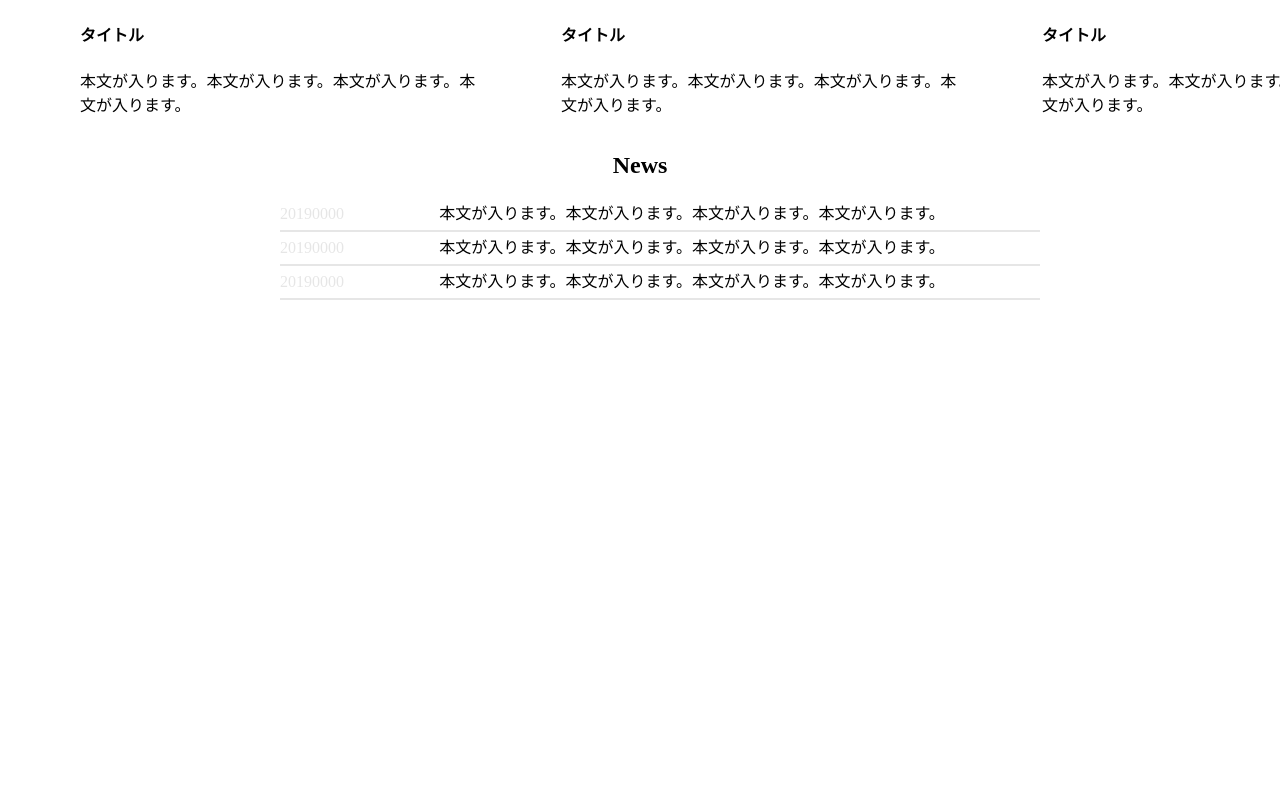
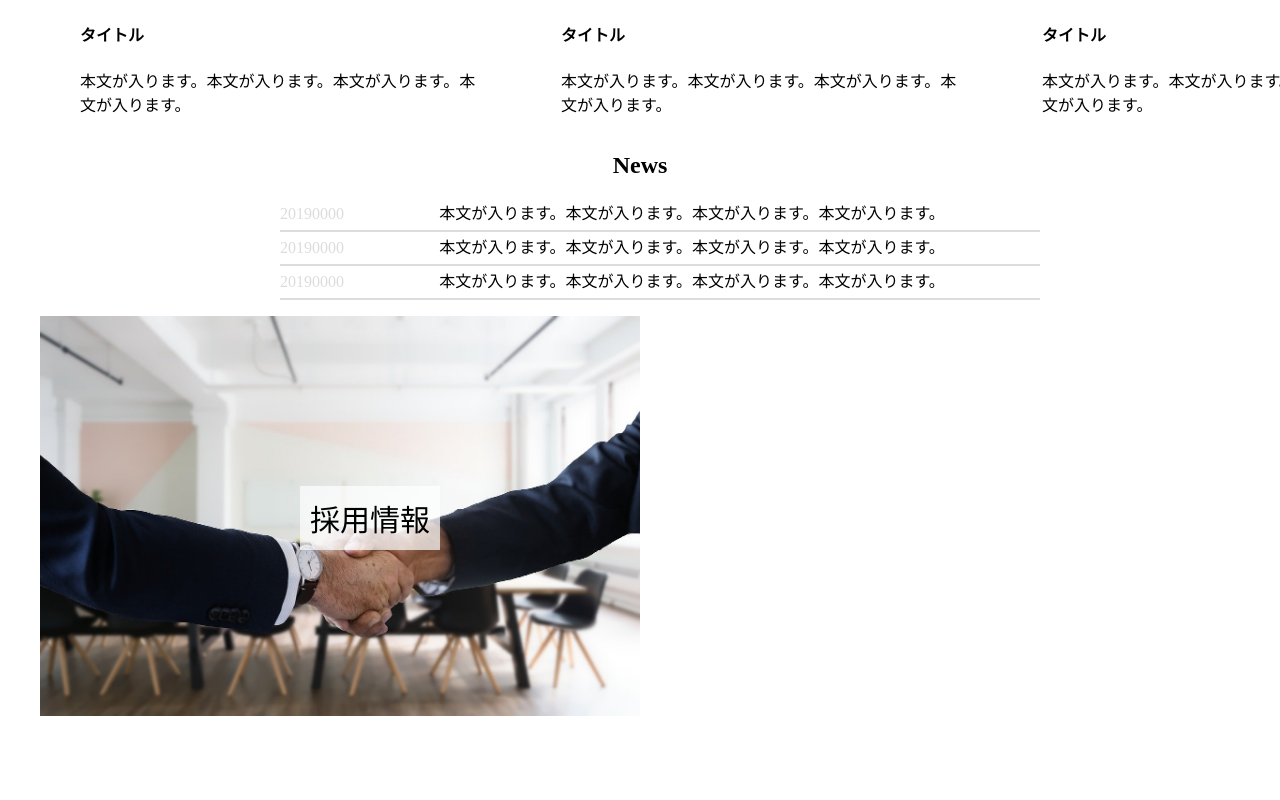
Before and after one commit to emukokoro/practice, a plain HTML site: page index.html in a window 1280 px wide. Shown: the part 1750-2550 px from the top of the page. Before the commit the page ends 2066 px from the top, so only its background shows below. Drawn offline with Linux system fonts and the light colour scheme.

Commit message:
採用情報　擬似要素うまくいかない

```diff
--- a/index.html
+++ b/index.html
@@ -20,12 +20,12 @@
   	        <li><a href="#">お知らせ</a></li>
           </ul>
         </nav>
-  	  </div>
+  	  </div><!--container-head-->
   	</header>
 
   	<div class="wrapper-company">
   	  <div class="box1"></div>
-    <section>
+      <section class="big-img">
         <img src="images/main.jpg" class="main-img" alt="リビングに大きなテレビの画像">
     	  <h2 class="main-text">あなたに最高の2時間を</h2>
       </section>
@@ -47,6 +47,11 @@
     	    <li><time>20190000</time><a>本文が入ります。本文が入ります。本文が入ります。本文が入ります。</a></li>
     	  </ul>
     	</section>
-    </div>
+
+    	<section class="container-recruit">
+    	  <figure><img src="images/recruit.jpg" alt="採用情報の写真です" class="recruit-img"></figure>
+    	  <a class="recruit-info">採用情報</a>
+    	</section>
+    </div><!--wrapper-company-->
   </body>
 </html>
--- a/style.css
+++ b/style.css
@@ -3,6 +3,7 @@
   body{
     margin: 0 auto;
     height: 100%;
+    position: relative;
 
   }
 
@@ -54,7 +55,6 @@
 .wrapper-company{
   width: 100%;
   background-color: white;
-
 }
 
 .box1{
@@ -71,7 +71,6 @@
     left: 600px;
     z-index: 2;
     top: -700px;
-
 }
 
 .main-text{
@@ -137,11 +136,10 @@
    color: black;
 }
 
-
-
 .work {
   position: relative;
   width: 100%;
+
 }
 
 .work::before{
@@ -162,11 +160,39 @@
 
 .news > ul >li{
   list-style: none;
-  border-bottom: solid 2px #e6e6e6;
+  border-bottom: solid 2px #dcdcdc;
   line-height: 2em;
 }
 
 time{
   float: left;
-  color: #e6e6e6;
+  color: #dcdcdc;
 }
+
+.recruit-img{
+  width: 50%;
+  height: 20%;
+  position: relative;
+  z-index: 1;
+}
+
+.recruit-img::before{/*擬似要素*/
+  content: '';
+  background-color: #e6e6e6;
+  position: absolute;
+  width: 100%;
+  height: 800px;
+}
+
+
+
+.recruit-info{
+  position: relative;
+  top: -250px;
+  left: 300px;
+  z-index: 3;
+  display: inline-block;
+  background-color: rgba(255,255,255,0.7);
+  font-size: 30px;
+  padding: 10px;
+}
```
Also changed, not shown: images/recruit.jpg (added). Lines whose indentation alone changed are shown as unchanged.
